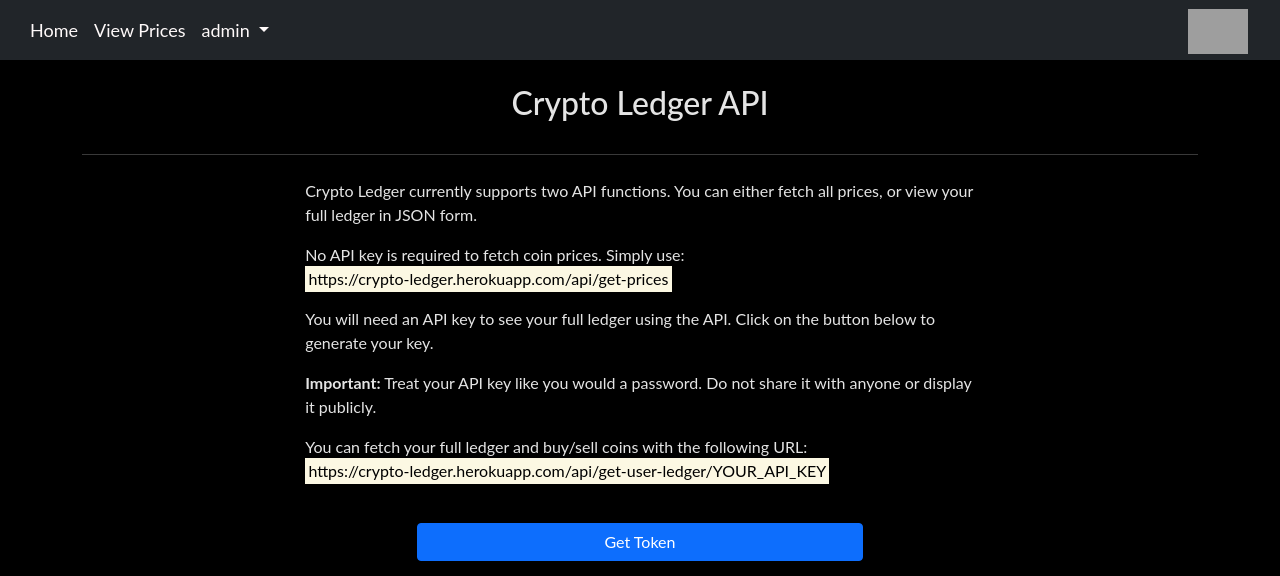
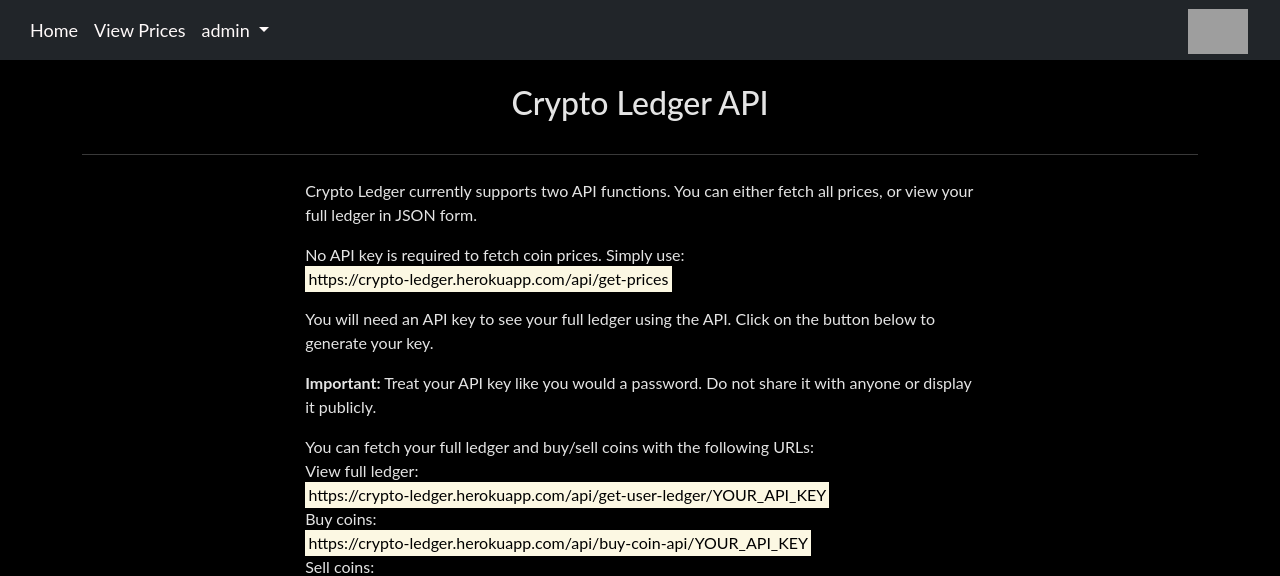
Before and after one commit to TMDStudios/crypto_ledger, a Django app: page /api/docs/ in a window 1280 px wide. Shown: the top 576 px of the page. Run offline with Django 3.2, Linux system fonts and the light colour scheme; a user stored in the database is signed in; data comes from the database, SQL or seed files in the repository; parts of the project's set-up code (start-up, migrations or seed data) failed here and were passed over; grey boxes are pictures that could not be loaded.

Commit message:
Updated API docs

```diff
--- a/ledger/templates/docs.html
+++ b/ledger/templates/docs.html
@@ -33,9 +33,19 @@
     anyone or display it publicly.
   </p>
   <p>
-    You can fetch your full ledger and buy/sell coins with the following URL:
+    You can fetch your full ledger and buy/sell coins with the following URLs:
+    <br />
+    View full ledger:
     <br />
     <mark>https://crypto-ledger.herokuapp.com/api/get-user-ledger/YOUR_API_KEY</mark>
+    <br />
+    Buy coins:
+    <br />
+    <mark>https://crypto-ledger.herokuapp.com/api/buy-coin-api/YOUR_API_KEY</mark>
+    <br />
+    Sell coins:
+    <br />
+    <mark>https://crypto-ledger.herokuapp.com/api/sell-coin-api/YOUR_API_KEY</mark>
   </p>
 </div>
 
```
